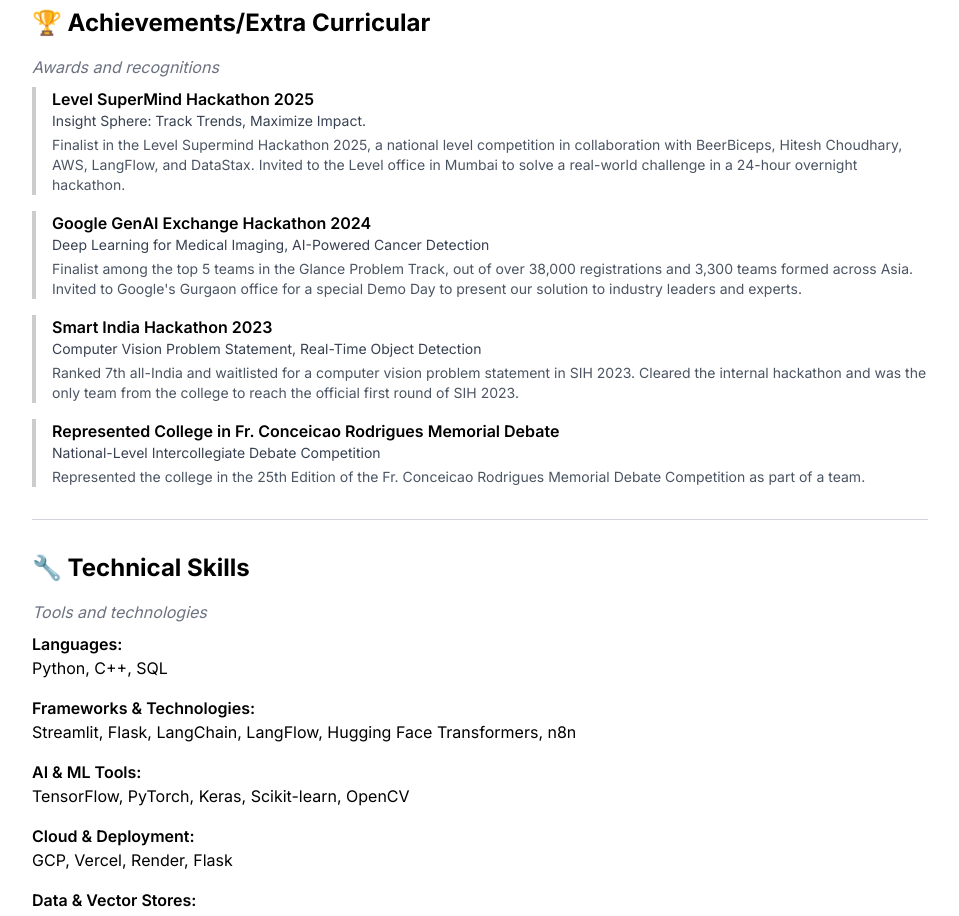
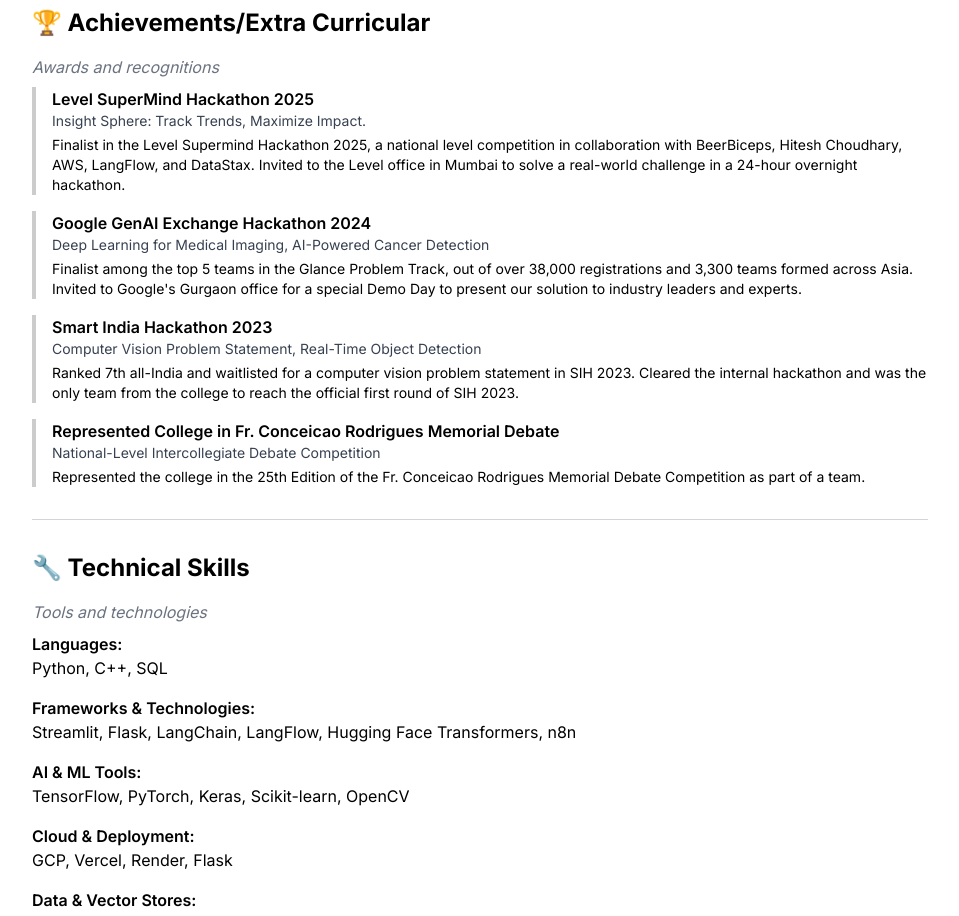
Before and after one commit to Sid3503/siddharth, a Next.js app: page /resume in a window 1280 px wide. Shown: the part 1740-2656 px from the top of the page, without its empty margins (160-1119 px from the left). Built offline with nearby package versions, Linux system fonts and the light colour scheme.

Commit message:
Update achievements.tsx

```diff
--- a/components/achievements.tsx
+++ b/components/achievements.tsx
@@ -33,7 +33,7 @@ export default function Achievements() {
           <div key={index} className="border-l-4 border-black/20 dark:border-white/20 pl-4">
             <h3 className="font-semibold text-black dark:text-white">{achievement.title}</h3>
             <p className="text-sm text-gray-700 dark:text-gray-300 mb-1">{achievement.subtitle}</p>
-            <p className="text-sm text-gray-600 dark:text-gray-400">{achievement.description}</p>
+            <p className="text-sm">{achievement.description}</p>
           </div>
         ))}
       </div>
```
